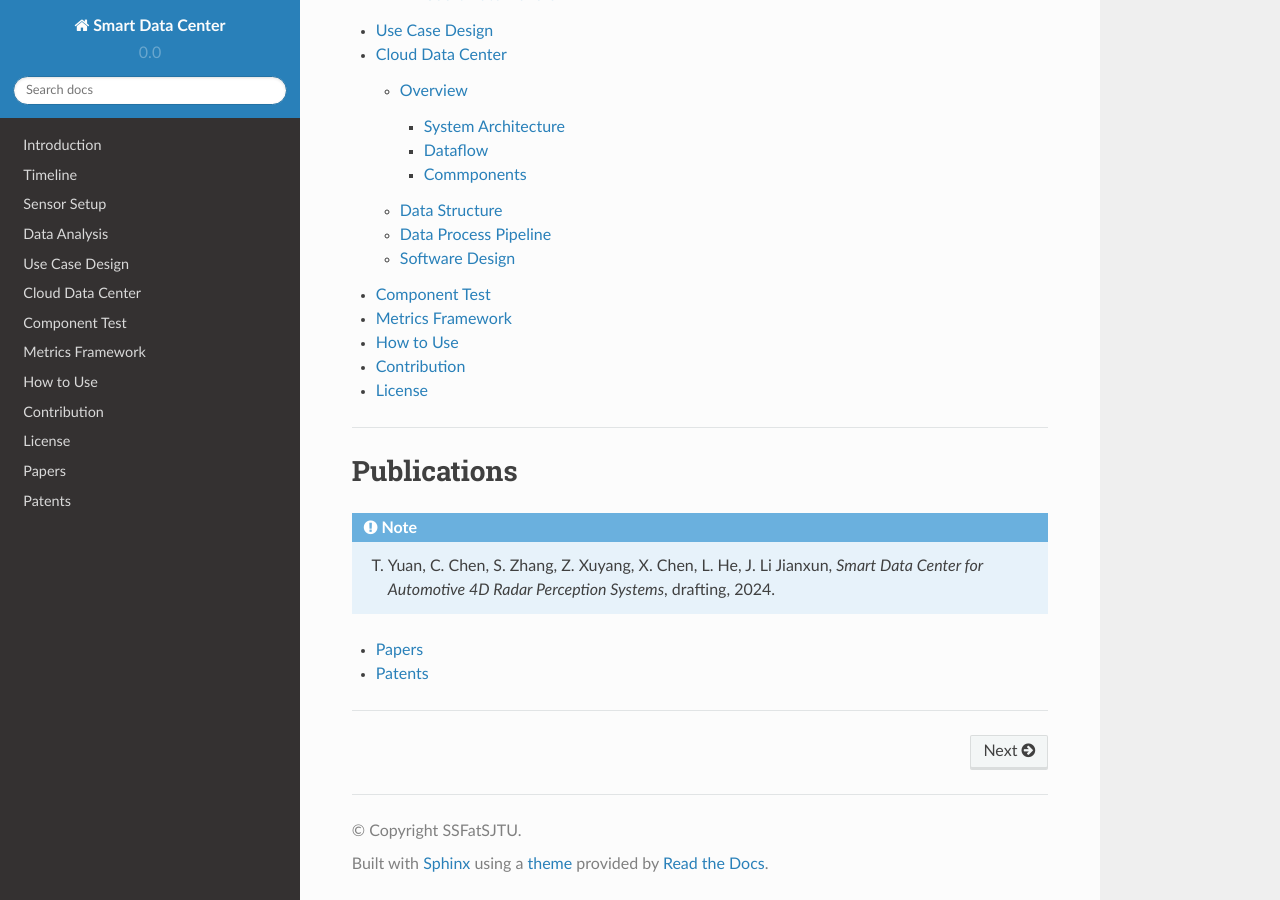
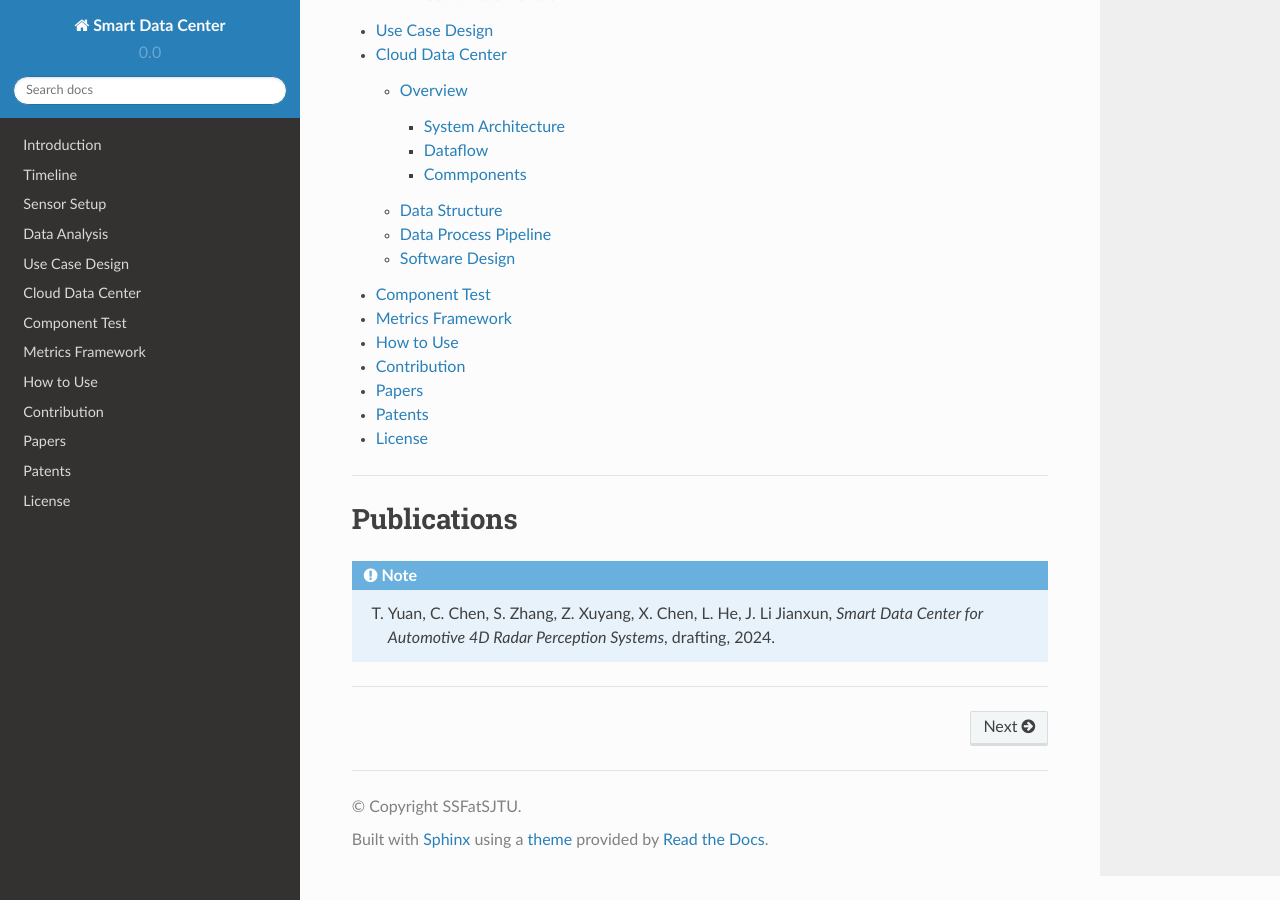
Before and after one commit to fusionSJTU/sdcSJTU, a Sphinx documentation site: the page built from docs/source/index.rst, in a window 1280 px wide and 900 px high, scrolled down 1588 px. Built offline with Sphinx 7.4.7 and the Read the Docs theme 2.0.0, drawn with Linux system fonts in a browser that asks for light colours; part of the change alters nothing that is shown.

```diff
--- a/docs/source/index.rst
+++ b/docs/source/index.rst
@@ -33,6 +33,7 @@ Contents
    Metrics Framework <metrics>
    How to Use <usage>
    Contribution <contributing>
+   Publications <publications>
    License <license>
 
 ----------------------------------------------------------------------------------------------------
@@ -45,9 +46,8 @@ Publications
 
    T. Yuan, C. Chen, S. Zhang, Z. Xuyang, X. Chen, L. He, J. Li Jianxun, `Smart Data Center for Automotive 4D Radar Perception Systems`, drafting, 2024.
 
-.. toctree::
 
-   Publications <publications>
+
 
 
 
```
